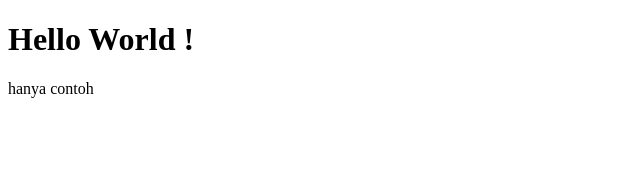
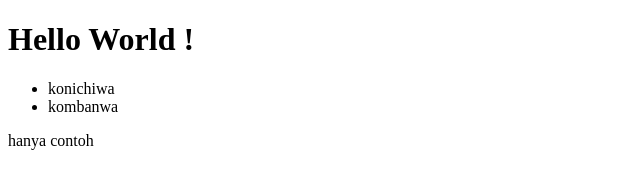
Before and after one commit to Ahmad453/wpu-git-tes, a plain HTML site: page index.html in a window 1280 px wide. Shown: the whole page, without its empty margins (0-640 px from the left). Drawn offline with Linux system fonts and the light colour scheme.

Commit message:
menambhakan list

```diff
--- a/index.html
+++ b/index.html
@@ -8,6 +8,10 @@
 </head>
 <body>
     <h1>Hello World !</h1>
+    <ul>
+        <li>konichiwa</li>
+        <li>kombanwa</li>
+    </ul>
     <p>hanya contoh</p>
 </body>
 </html>
```
